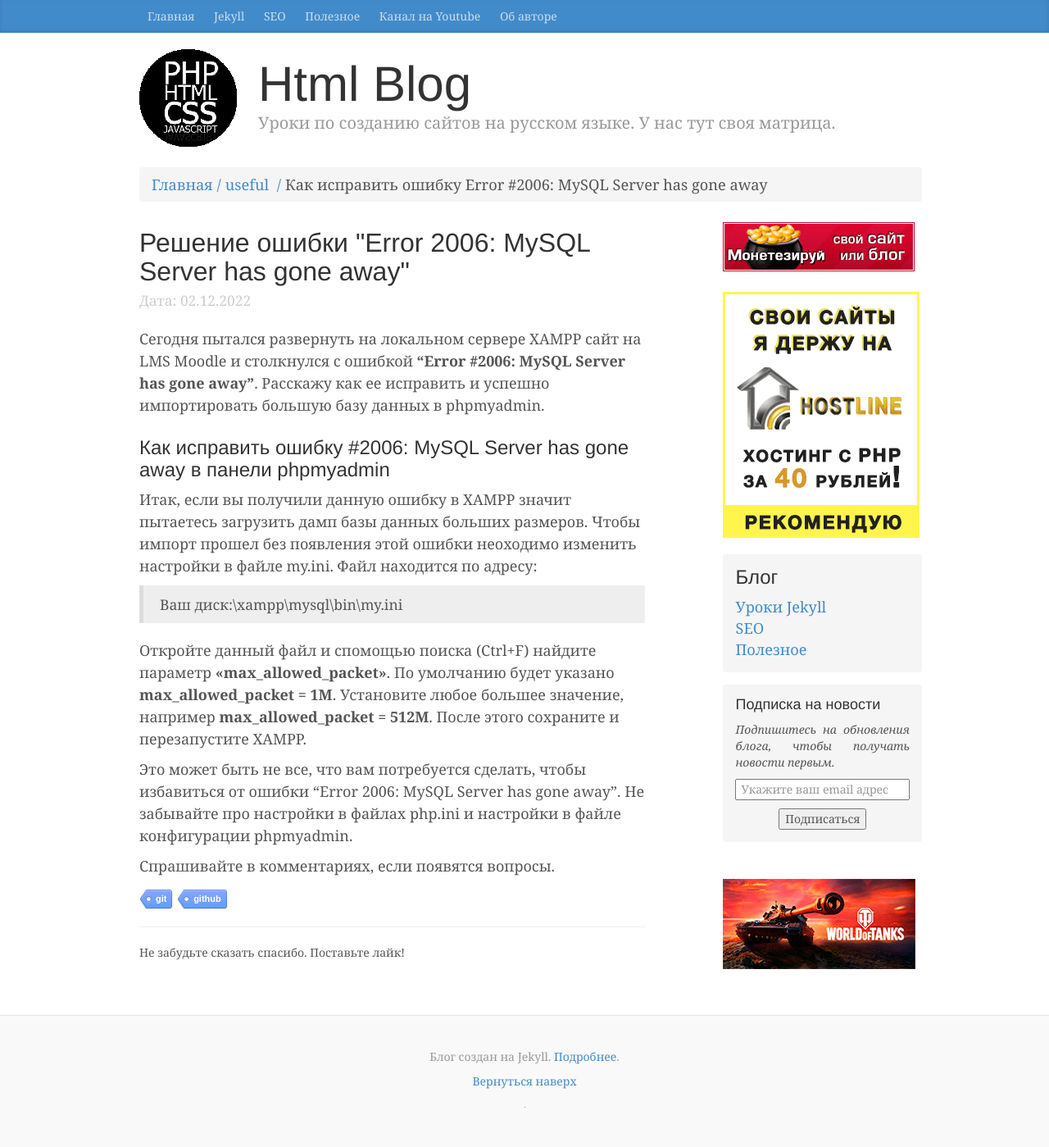
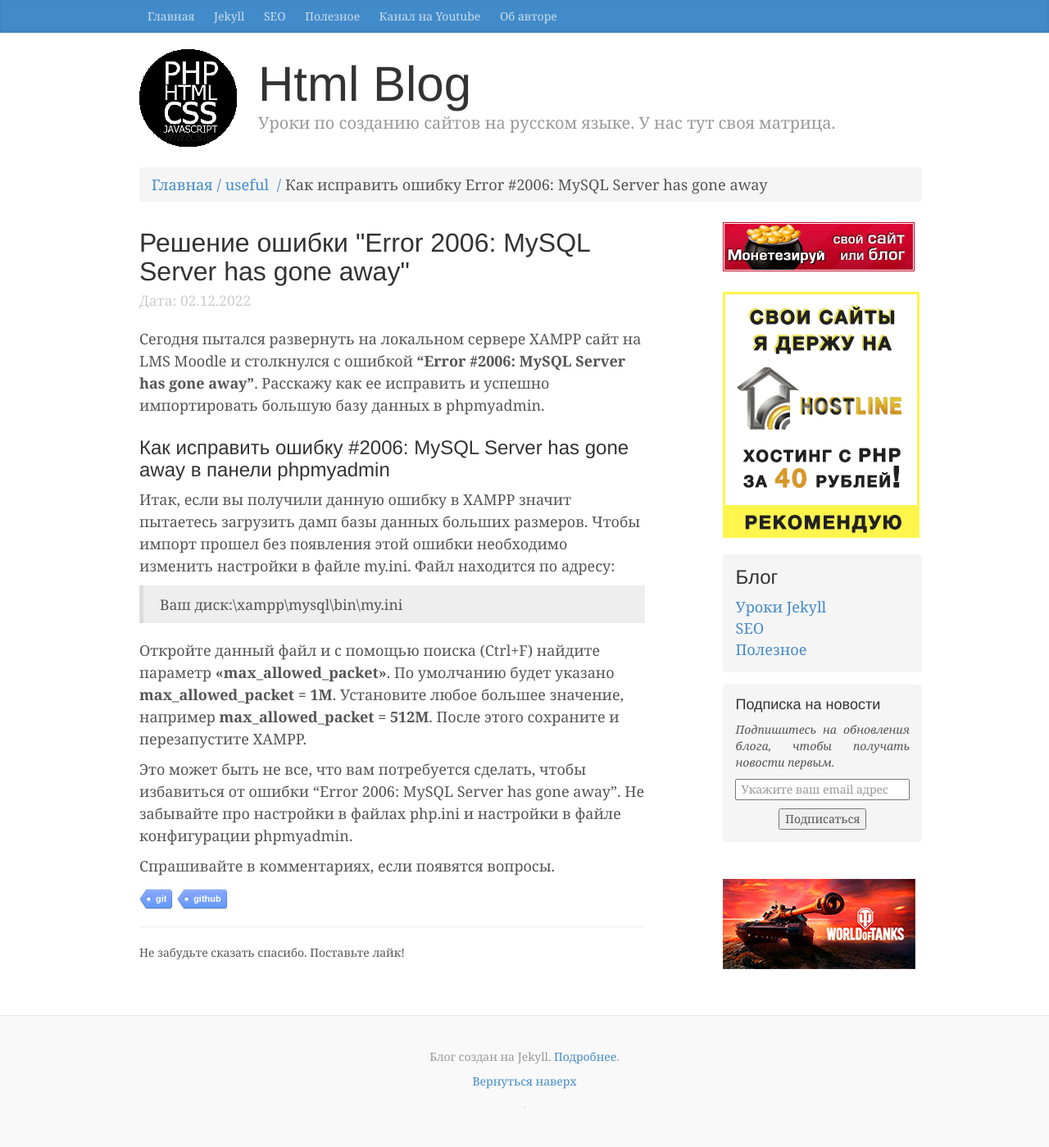
Before and after one commit to htmlblog/htmlblog.github.io, a Jekyll site: the page built from _posts/2022-12-02-error-2006-mysql-server-has-gone-away.markdown, in a window 1280 px wide. Shown: the whole page at 82% size. Built offline with Jekyll 4.4.1, drawn with Linux system fonts in a browser that asks for light colours; comment, search, counter and statistics services are not loaded.

Commit message:
Updated Error 2006 Mysql Server Has Gone Away

```diff
--- a/_posts/2022-12-02-error-2006-mysql-server-has-gone-away.markdown
+++ b/_posts/2022-12-02-error-2006-mysql-server-has-gone-away.markdown
@@ -17,11 +17,11 @@ layout: post
 
 ## Как исправить ошибку #2006: MySQL Server has gone away в панели phpmyadmin
 
-Итак,  если вы получили данную ошибку в XAMPP значит пытаетесь загрузить дамп базы данных больших размеров. Чтобы импорт прошел без появления этой ошибки неоходимо изменить настройки в файле my.ini. Файл находится по адресу:
+Итак,  если вы получили данную ошибку в XAMPP значит пытаетесь загрузить дамп базы данных больших размеров. Чтобы импорт прошел без появления этой ошибки необходимо изменить настройки в файле my.ini. Файл находится по адресу:
 
 > Ваш диск:\xampp\mysql\bin\my.ini
 
-Откройте данный файл и спомощью поиска (Ctrl+F) найдите параметр **«max_allowed_packet»**. По умолчанию будет указано **max_allowed_packet = 1М**. Установите любое большее значение, например **max_allowed_packet = 512М**. После этого сохраните и перезапустите XAMPP.
+Откройте данный файл и с помощью поиска (Ctrl+F) найдите параметр **«max_allowed_packet»**. По умолчанию будет указано **max_allowed_packet = 1М**. Установите любое большее значение, например **max_allowed_packet = 512М**. После этого сохраните и перезапустите XAMPP.
 
 Это может быть не все, что вам потребуется сделать, чтобы избавиться от ошибки "Error 2006: MySQL Server has gone away". Не забывайте про настройки в файлах php.ini и настройки в файле конфигурации phpmyadmin.
 
```
